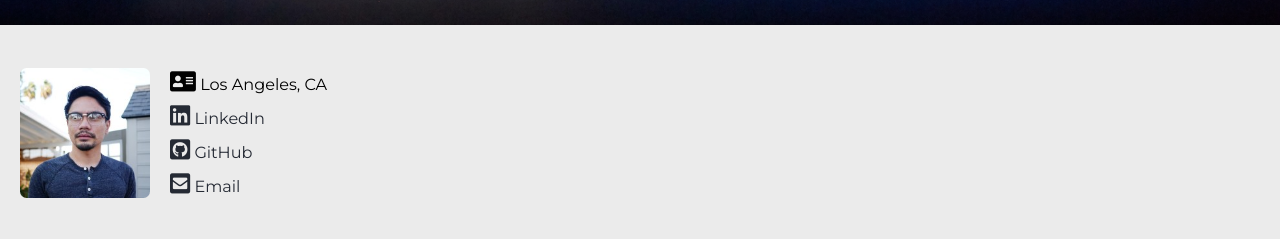
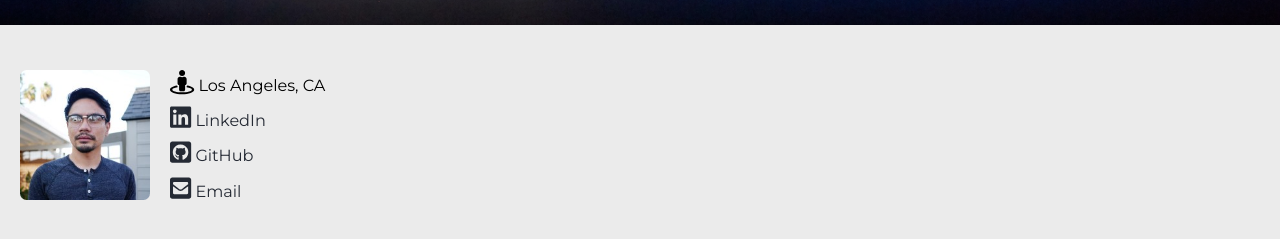
Before and after one commit to cjfaquino/react-first-portfolio, a React (Create React App) app: page / in a window 1280 px wide. Shown: the part 615-854 px from the top of the page. Built offline with nearby package versions, Linux system fonts and the light colour scheme.

Commit message:
move CDN to local

```diff
--- a/public/index.html
+++ b/public/index.html
@@ -6,16 +6,6 @@
     <meta name="viewport" content="width=device-width, initial-scale=1" />
     <meta name="theme-color" content="#000000" />
     <meta name="description" content="Web site created using create-react-app" />
-    <link
-      rel="stylesheet"
-      href="https://use.fontawesome.com/releases/v5.14.0/css/all.css"
-      integrity="sha384-HzLeBuhoNPvSl5KYnjx0BT+WB0QEEqLprO+NBkkk5gbc67FTaL7XIGa2w1L0Xbgc"
-      crossorigin="anonymous"
-    />
-    <link
-      href="https://fonts.googleapis.com/css2?family=Montserrat:wght@100;200;300;400;500;600;700;800;900&display=swap"
-      rel="stylesheet"
-    />
     <link rel="apple-touch-icon" href="%PUBLIC_URL%/logo64.png" />
     <title>Christian Aquino</title>
   </head>
--- a/src/App.css
+++ b/src/App.css
@@ -213,6 +213,10 @@ footer .container {
   font-size: 0.7em;
 }
 
+.info svg {
+  font-size: 1.5em;
+}
+
 /*  */
 .ReactCollapse--collapse {
   transition: height 1000ms;
--- a/src/App.js
+++ b/src/App.js
@@ -3,6 +3,9 @@ import MyFooter from './component/MyFooter';
 import MyPortfolio from './component/MyPortfolio';
 import MyHeader from './component/MyHeader';
 import { Collapse } from 'react-collapse';
+import 'fontsource-montserrat';
+import 'fontsource-montserrat/800-normal.css';
+import 'fontsource-montserrat/300-normal.css';
 import './App.css';
 
 export default function App() {
--- a/src/component/MyFooter.jsx
+++ b/src/component/MyFooter.jsx
@@ -1,4 +1,7 @@
 import React from 'react';
+import { FontAwesomeIcon } from '@fortawesome/react-fontawesome';
+import { faGithubSquare, faLinkedin } from '@fortawesome/free-brands-svg-icons';
+import { faEnvelopeSquare, faStreetView } from '@fortawesome/free-solid-svg-icons';
 
 export default function MyFooter() {
   return (
@@ -7,16 +10,16 @@ export default function MyFooter() {
         <img src="/imgs/0.jpg" alt="" />
         <div className="info">
           <span>
-            <i className="fas fa-address-card"></i> Los Angeles, CA
+            <FontAwesomeIcon icon={faStreetView} /> Los Angeles, CA
           </span>
           <a href="https://www.linkedin.com/in/cjfaquino/">
-            <i className="fab fa-linkedin"></i> LinkedIn
+            <FontAwesomeIcon icon={faLinkedin} /> LinkedIn
           </a>
           <a href="https://github.com/cjfaquino">
-            <i className="fab fa-github-square"></i> GitHub
+            <FontAwesomeIcon icon={faGithubSquare} /> GitHub
           </a>
           <a href="mailto:cjfaquino@outlook.com">
-            <i className="fas fa-envelope-square"></i> Email
+            <FontAwesomeIcon icon={faEnvelopeSquare} /> Email
           </a>
         </div>
       </div>
```
Also changed, not shown: package.json (+5 -3 lines), 1 other file (tests, documents, lock files or other folders).
